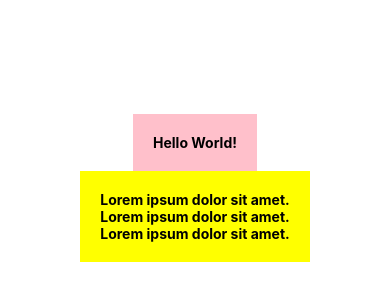
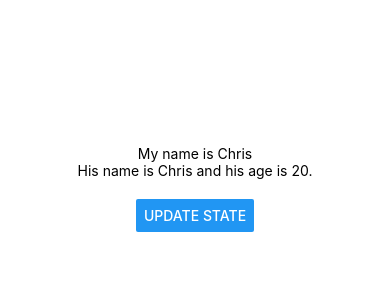
Before and after one commit to ChrisNosowsky/react-native-example-project, a React Native app: screen / in a window 390 px wide. Shown: the part 234-534 px from the top of the page. Built offline with nearby package versions, Linux system fonts and the light colour scheme.

Commit message:
usestate hook examples added

```diff
--- a/App.js
+++ b/App.js
@@ -1,17 +1,22 @@
 import { StatusBar } from 'expo-status-bar';
 import React, { useState } from 'react';
-import { StyleSheet, Text, View } from 'react-native';
+import { StyleSheet, Text, View, Button } from 'react-native';
 
 export default function App() {
+  const [name, setName] = useState('Chris');
+  const [person, setPerson] = useState({name: 'Chris', age: 20});
+
+  const clickHandler = () => {
+    setName('Mariah');
+    setPerson({name: 'Mariah', age: 19});
+  }
+
   return (
     <View style={styles.container}>
-      <View style={styles.header}>
-        <Text style={styles.boldText}>Hello World!</Text>
-      </View>
-      <View style={styles.body}>
-        <Text style={styles.boldText}>Lorem <Text>ipsum</Text> dolor sit amet.</Text>
-        <Text style={styles.boldText}>Lorem ipsum dolor sit amet.</Text>
-        <Text style={styles.boldText}>Lorem ipsum dolor sit amet.</Text>
+      <Text>My name is {name}</Text>
+      <Text>His name is {person.name} and his age is {person.age}.</Text>
+      <View style={styles.buttonContainer}>
+        <Button title='update state' onPress={clickHandler} />
       </View>
     </View>
   );
@@ -24,16 +29,7 @@
     alignItems: 'center',
     justifyContent: 'center',
   },
-  header: {
-    backgroundColor: "pink",
-    padding: 20
-  },
-  boldText: {
-    fontWeight: 'bold'
-  },
-  body: {
-    backgroundColor: 'yellow',
-    padding: 20,
-    fontWeight: 'bold'
+  buttonContainer: {
+    marginTop: 20,
   }
 });
```
